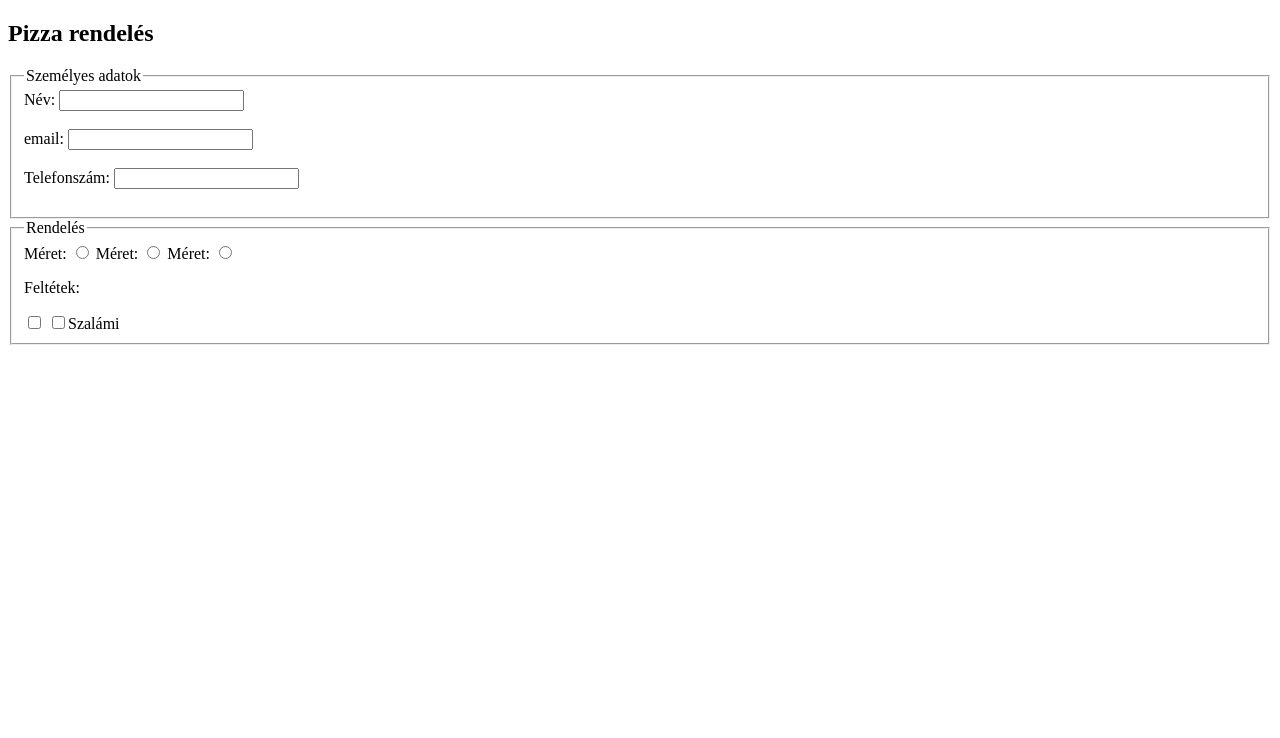
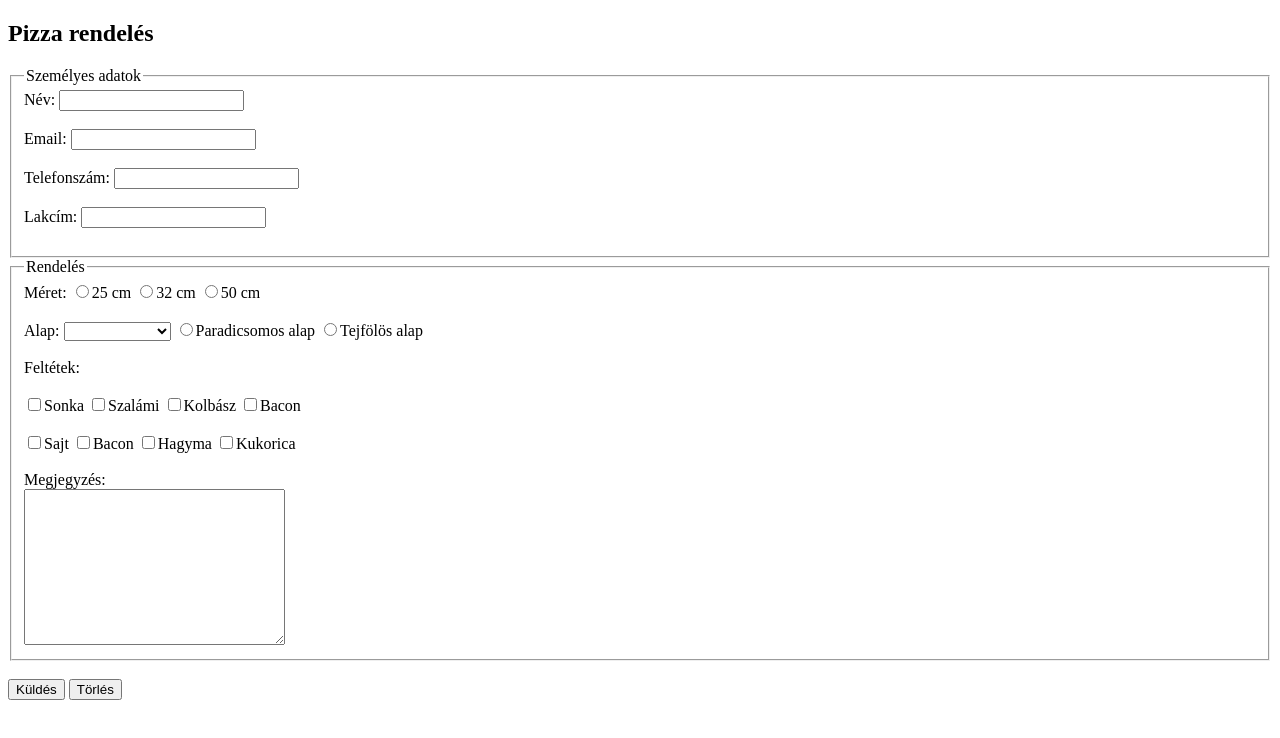
Before and after one commit to balu981/IKT_9.B-1, a plain HTML site: page urlap.html in a window 1280 px wide. Drawn offline with Linux system fonts and the light colour scheme.

Commit message:
urlap.html

```diff
--- a/urlap.html
+++ b/urlap.html
@@ -10,19 +10,43 @@
     <form>
         <fieldset>
             <legend>Személyes adatok</legend>
-    <label for="nev">Név: </label><input type=text name="nev" id="nev"><br><br>
-    <label for="email">email: </label><input type=text name="email" id="email"><br><br>
-    <label for="tel">Telefonszám: </label><input type=text name="tel" id="tel"><br><br>
+            <label for="nev">Név: </label><input type="text" name="nev" id="nev"><br><br>
+            <label for="email">Email: </label><input type="email" name="email" id="email"><br><br>
+            <label for="tel">Telefonszám: </label><input type="tel" name="tel" id="tel"><br><br>
+            <label for="cim">Lakcím: </label><input type="text" name="cim" id="cim"><br><br>
         </fieldset>
         <fieldset>
             <legend>Rendelés</legend>
-    <label for="">Méret: </label><input type="radio" name="meret" id="kicsi"><label for="kiscsi"></label>
-    <label for="">Méret: </label><input type="radio" name="meret" id="kozepes"><label for="kozepes"></label>
-    <label for="">Méret: </label><input type="radio" name="meret" id="nagy"><label for="nagy"></label>
-    <p>Feltétek:</p>
-    <input type="checkbox" name="" id="feltet1"><label for="feltet1"></label>
-    <input type="checkbox" name="" id="feltet2">Szalámi<label for="feltet2"></label>
+            <label for="">Méret: </label>
+            <input type="radio" name="meret" id="kicsi"><label for="kicsi">25 cm</label>
+            <input type="radio" name="meret" id="kozepes"><label for="kozepes">32 cm</label>
+            <input type="radio" name="meret" id="nagy"><label for="nagy">50 cm</label><br><br>
+            <label for="">Alap: </label>
+            <select name="alap" id="alap">
+                <option value="ures"></option>
+                <option value="paradicsom">Paradicsomos</option>
+                <option value="tejfol">Tejfölös</option>
+            </select>
+
+
+
+            <input type="radio" name="alap" id="paradicsom"><label for="paradicsom">Paradicsomos alap</label>
+            <input type="radio" name="alap" id="tejfol"><label for="tejfol">Tejfölös alap</label><br><br>
+            <label for="">Feltétek:</label><br><br>
+            <input type="checkbox" name="feltet1" id="feltet1"><label for="feltet1">Sonka</label>
+            <input type="checkbox" name="feltet2" id="feltet2"><label for="feltet2">Szalámi</label>
+            <input type="checkbox" name="feltet3" id="feltet3"><label for="feltet3">Kolbász</label>
+            <input type="checkbox" name="feltet4" id="feltet4"><label for="feltet4">Bacon</label><br><br>
+            <input type="checkbox" name="feltet5" id="feltet5"><label for="feltet5">Sajt</label>
+            <input type="checkbox" name="feltet6" id="feltet6"><label for="feltet6">Bacon</label>
+            <input type="checkbox" name="feltet7" id="feltet7"><label for="feltet7">Hagyma</label>
+            <input type="checkbox" name="feltet8" id="feltet8"><label for="feltet8">Kukorica</label><br><br>
+            <label for="uzenet">Megjegyzés:</label><br>
+            <textarea name="text" id="uzenet" cols="30" rows="10"></textarea>
         </fieldset>
+        <br>
+        <button type="button" onclick="alert"(Rendelését rögzítettük!)>Küldés</button>
+        <input type="reset" value="Törlés">
     </form>
 </body>
 </html>
```
Lines whose indentation alone changed are shown as unchanged.
